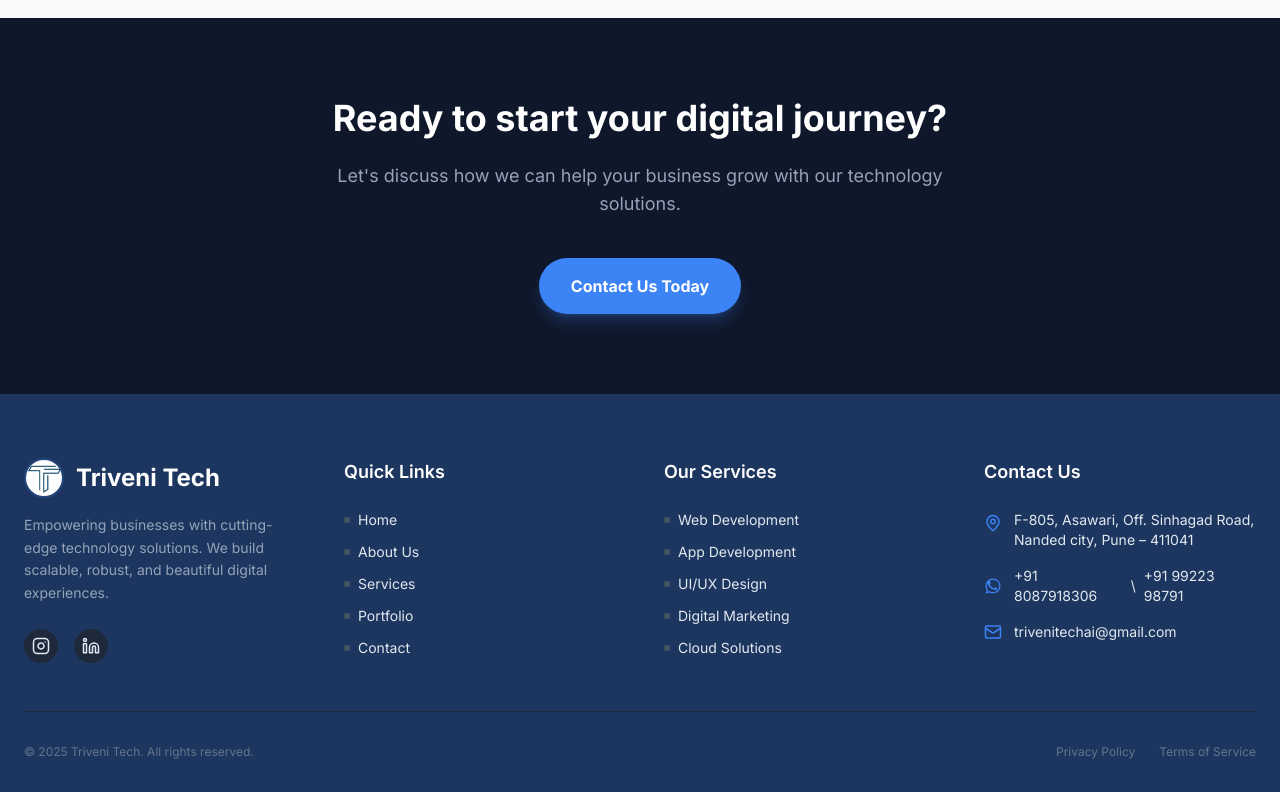
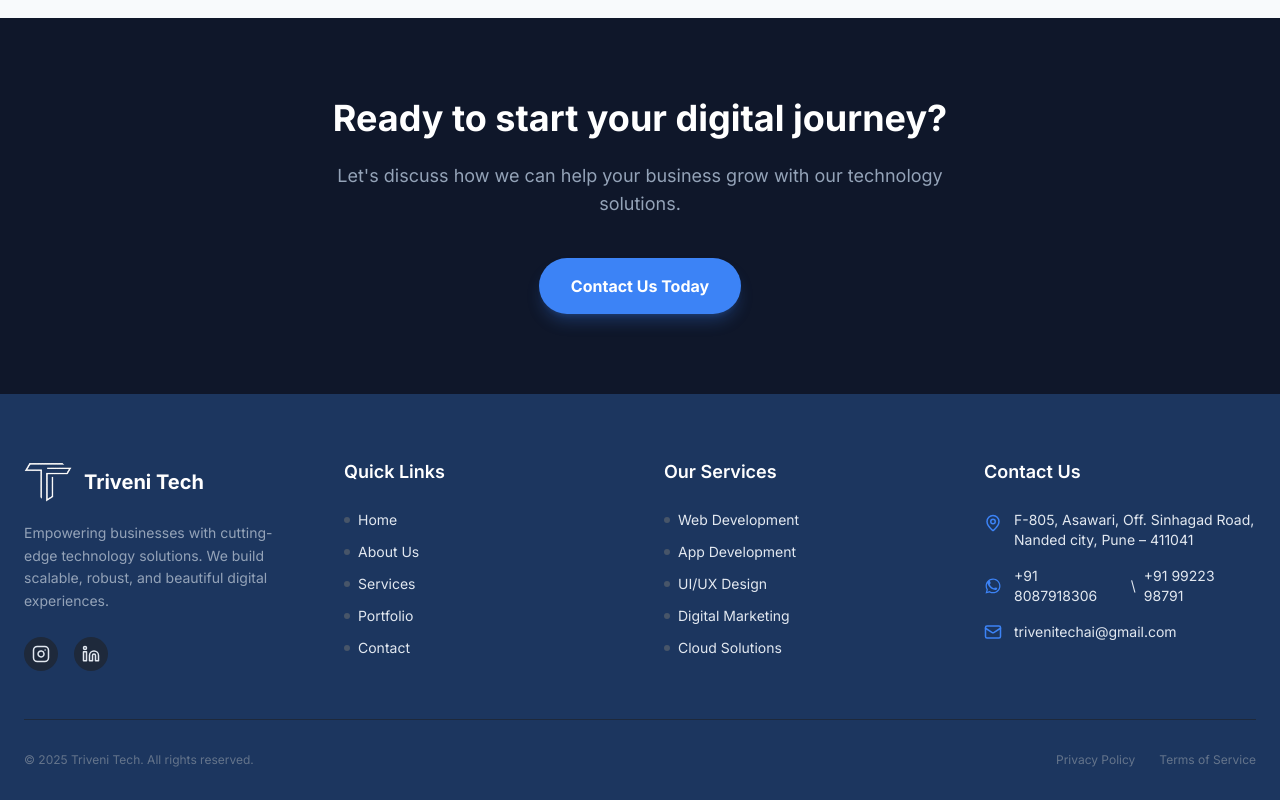
Before and after one commit to AryanJadile/Triveni-Tech, a Next.js app: page / in a window 1280 px wide. Shown: the part 3318-4118 px from the top of the page. Built offline with nearby package versions, Linux system fonts and the light colour scheme.

Commit message:
Updated footer_logo

```diff
--- a/src/components/layout/Footer.tsx
+++ b/src/components/layout/Footer.tsx
@@ -19,8 +19,8 @@ export default function Footer() {
                     {/* Brand Column */}
                     <div className="space-y-4">
                         <div className="flex items-center gap-3">
-                            <img src="/img/logo.jpg" alt="Triveni Tech Logo" className="w-10 h-10 rounded-full object-cover border-2 border-primary/20" />
-                            <h3 className="text-2xl font-bold text-white">Triveni Tech</h3>
+                            <img src="/img/footer_logo_white.png" alt="Triveni Tech Logo" className="w-12 h-12 object-contain" />
+                            <h3 className="text-xl font-bold text-white leading-none">Triveni Tech</h3>
                         </div>
                         <p className="text-slate-400 text-sm leading-relaxed">
                             Empowering businesses with cutting-edge technology solutions.
```
Also changed, not shown: public/img/footer_logo.png (added), public/img/footer_logo_white.png (added).
